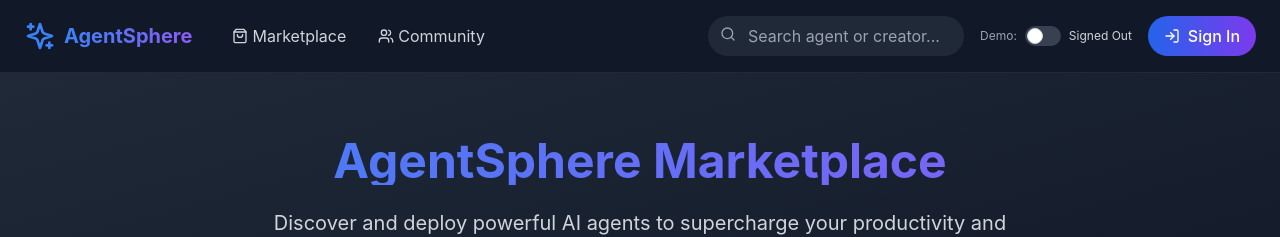
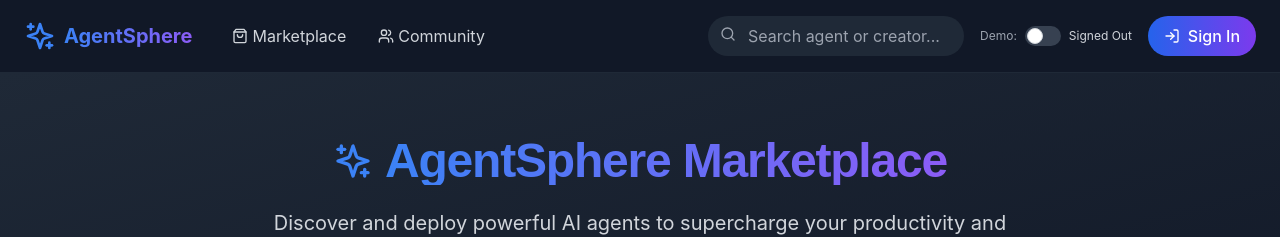
Before and after one commit to bobibulba/agent-sphere, a React (Vite) app: page /marketplace in a window 1280 px wide. Shown: the top 237 px of the page. Built offline with nearby package versions, Linux system fonts and the light colour scheme.

Commit message:
marketplace title fix

```diff
--- a/src/pages/Marketplace.tsx
+++ b/src/pages/Marketplace.tsx
@@ -1,5 +1,5 @@
 import React, { useState, useEffect } from 'react';
-import { Search, Filter, ChevronDown, Star, ArrowUpDown, X, ChevronUp, ChevronRight } from 'lucide-react';
+import { Search, Filter, ChevronDown, Star, ArrowUpDown, X, ChevronUp, ChevronRight, Sparkles } from 'lucide-react';
 import { motion, AnimatePresence } from 'framer-motion';
 import { Agent, SearchFilters, Category } from '../types';
 import { featuredAgents, trendingAgents, categories } from '../data/agents';
@@ -134,14 +134,35 @@
       <div className="bg-gradient-to-br from-gray-800 to-gray-900 py-16">
         <div className="max-w-7xl mx-auto px-4 sm:px-6 lg:px-8">
           <div className="text-center">
-            <motion.h1
-              className="text-4xl md:text-5xl font-bold bg-gradient-to-r from-primary-400 to-secondary-400 bg-clip-text text-transparent mb-6"
+            <motion.div
+              className="flex items-center justify-center mb-6 gap-3"
               initial={{ opacity: 0, y: -20 }}
               animate={{ opacity: 1, y: 0 }}
               transition={{ duration: 0.5 }}
             >
-              AgentSphere Marketplace
-            </motion.h1>
+              <motion.div
+                initial={{ scale: 0.8, opacity: 0 }}
+                animate={{ scale: 1, opacity: 1 }}
+                transition={{
+                  duration: 0.5,
+                  delay: 0.2,
+                  type: "spring",
+                  stiffness: 200
+                }}
+                whileHover={{
+                  rotate: 360,
+                  transition: { duration: 0.5 }
+                }}
+              >
+                <Sparkles className="h-10 w-10 text-primary-400" />
+              </motion.div>
+              <h1
+                className="text-4xl md:text-5xl font-bold bg-gradient-to-r from-primary-400 to-secondary-400 bg-clip-text text-transparent"
+                style={{ fontFamily: "'Poppins', sans-serif", letterSpacing: "-0.025em" }}
+              >
+                AgentSphere Marketplace
+              </h1>
+            </motion.div>
             <motion.p
               className="text-xl text-gray-300 max-w-3xl mx-auto"
               initial={{ opacity: 0, y: 20 }}
@@ -669,6 +690,7 @@
     height="24"
     viewBox="0 0 24 24"
     fill="none"
+    fill="none"
     stroke="currentColor"
     strokeWidth="2"
     strokeLinecap="round"
```
